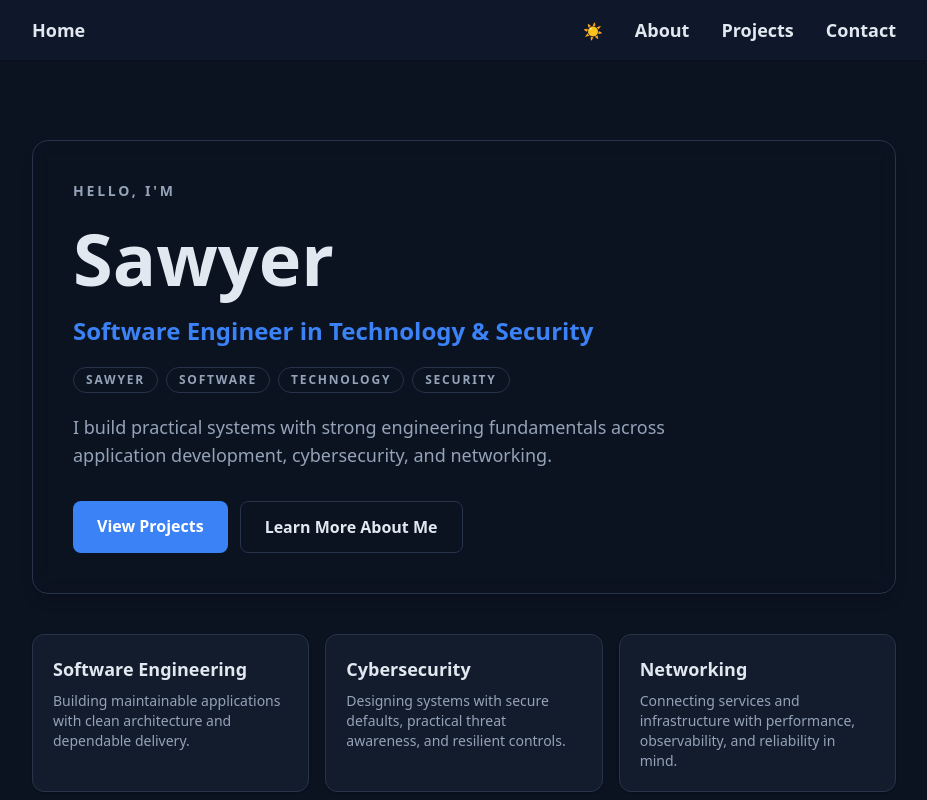
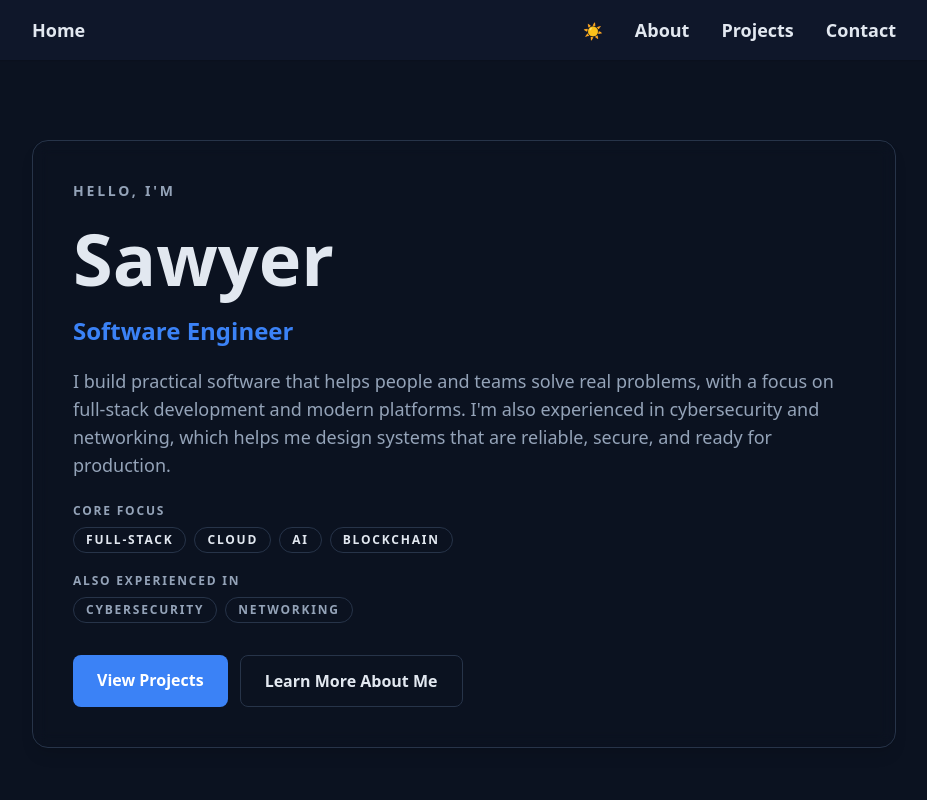
Before and after one commit to sawyersieja/kikko, a Next.js app: page / in a window 1280 px wide. Shown: the top 800 px of the page, without its empty margins (176-1103 px from the left). Built offline with nearby package versions, Linux system fonts and the light colour scheme.

Commit message:
Refocus landing page on software engineering-first narrative

```diff
--- a/src/app/components/Hero.tsx
+++ b/src/app/components/Hero.tsx
@@ -1,43 +1,45 @@
 import Link from "next/link";
 
-const focusAreas = [
-  {
-    title: "Software Engineering",
-    description: "Building maintainable applications with clean architecture and dependable delivery.",
-  },
-  {
-    title: "Cybersecurity",
-    description: "Designing systems with secure defaults, practical threat awareness, and resilient controls.",
-  },
-  {
-    title: "Networking",
-    description: "Connecting services and infrastructure with performance, observability, and reliability in mind.",
-  },
-];
-
-const keywordChips = ["Sawyer", "Software", "Technology", "Security"];
+const specialtyChips = ["Full-Stack", "Cloud", "AI", "Blockchain"];
+const supportingChips = ["Cybersecurity", "Networking"];
 
 const Hero = () => {
   return (
     <section className="relative flex-1 py-14 sm:py-20">
       <div className="absolute inset-0 -z-10 bg-gradient-to-b from-transparent via-primary/5 to-transparent dark:from-transparent dark:via-primary/10 dark:to-transparent" />
 
-      <div className="mx-auto flex w-full max-w-4xl flex-col gap-10">
-        <div className="rounded-2xl border border-border bg-card/85 p-8 shadow-lg backdrop-blur-sm sm:p-10">
-          <p className="text-sm font-semibold uppercase tracking-[0.2em] text-muted">
-            Hello, I&apos;m
-          </p>
+      <div className="mx-auto w-full max-w-4xl">
+        <div className="rounded-2xl border border-border bg-card/90 p-8 shadow-lg backdrop-blur-sm sm:p-10">
+          <p className="text-sm font-semibold uppercase tracking-[0.2em] text-muted">Hello, I&apos;m</p>
 
           <h1 className="mt-3 text-5xl font-black leading-tight text-foreground sm:text-6xl md:text-7xl">
             Sawyer
           </h1>
 
-          <p className="mt-3 text-xl font-semibold text-primary sm:text-2xl">
-            Software Engineer in Technology &amp; Security
+          <p className="mt-3 text-xl font-semibold text-primary sm:text-2xl">Software Engineer</p>
+
+          <p className="mt-5 max-w-3xl text-base text-muted sm:text-lg">
+            I build practical software that helps people and teams solve real problems, with a focus on full-stack development and modern platforms. I&apos;m also experienced in cybersecurity and networking, which helps me design systems that are reliable, secure, and ready for production.
           </p>
 
-          <div className="mt-5 flex flex-wrap gap-2">
-            {keywordChips.map((chip) => (
+          <div className="mt-6">
+            <p className="text-xs font-semibold uppercase tracking-[0.15em] text-muted">Core Focus</p>
+            <div className="mt-2 flex flex-wrap gap-2">
+              {specialtyChips.map((chip) => (
+                <span
+                  key={chip}
+                  className="rounded-full border border-border bg-background px-3 py-1 text-xs font-bold uppercase tracking-[0.15em] text-foreground"
+                >
+                  {chip}
+                </span>
+              ))}
+            </div>
+          </div>
+
+          <div className="mt-5">
+            <p className="text-xs font-semibold uppercase tracking-[0.15em] text-muted">Also Experienced In</p>
+            <div className="mt-2 flex flex-wrap gap-2">
+              {supportingChips.map((chip) => (
                 <span
                   key={chip}
                   className="rounded-full border border-border bg-background px-3 py-1 text-xs font-bold uppercase tracking-[0.15em] text-muted"
@@ -46,10 +48,7 @@ const Hero = () => {
                 </span>
               ))}
             </div>
-
-          <p className="mt-5 max-w-2xl text-base text-muted sm:text-lg">
-            I build practical systems with strong engineering fundamentals across application development, cybersecurity, and networking.
-          </p>
+          </div>
 
           <div className="mt-8 flex flex-wrap gap-3">
             <Link
@@ -66,18 +65,6 @@ const Hero = () => {
             </Link>
           </div>
         </div>
-
-        <div className="grid gap-4 sm:grid-cols-3">
-          {focusAreas.map((item) => (
-            <article
-              key={item.title}
-              className="rounded-xl border border-border bg-card p-5 shadow-sm"
-            >
-              <h2 className="text-lg font-semibold text-foreground">{item.title}</h2>
-              <p className="mt-2 text-sm text-muted">{item.description}</p>
-            </article>
-          ))}
-        </div>
       </div>
     </section>
   );
```
Lines whose indentation alone changed are shown as unchanged.
